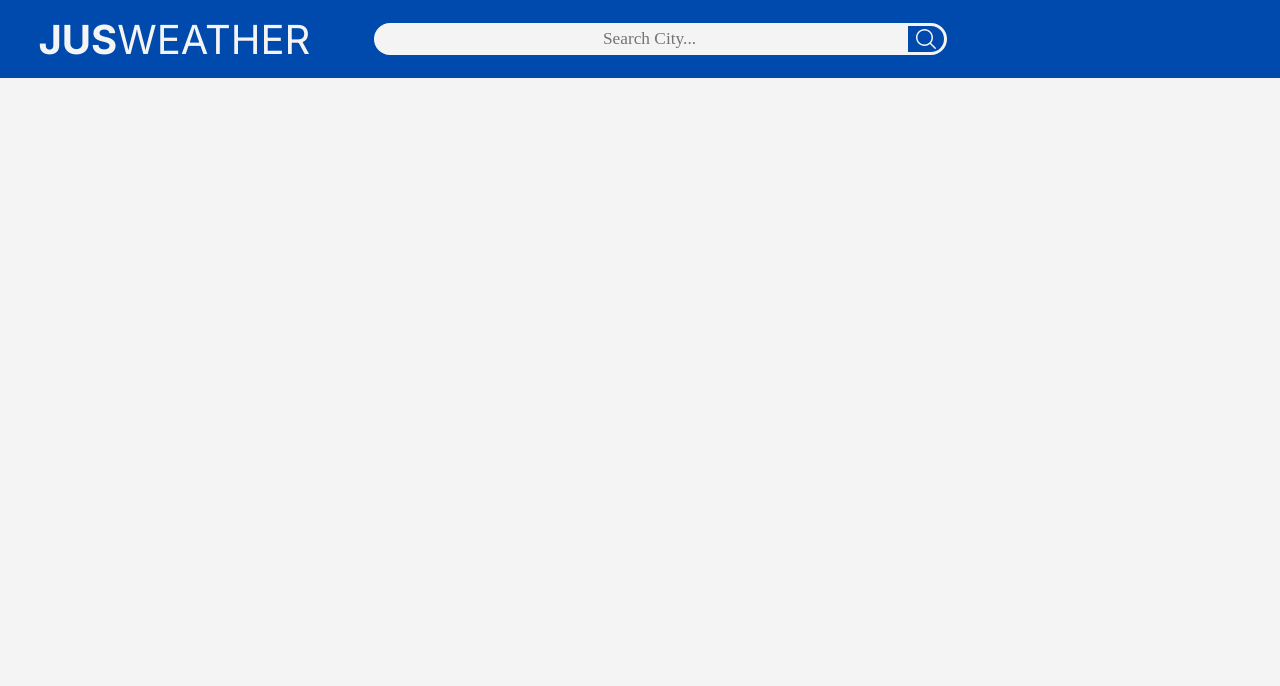
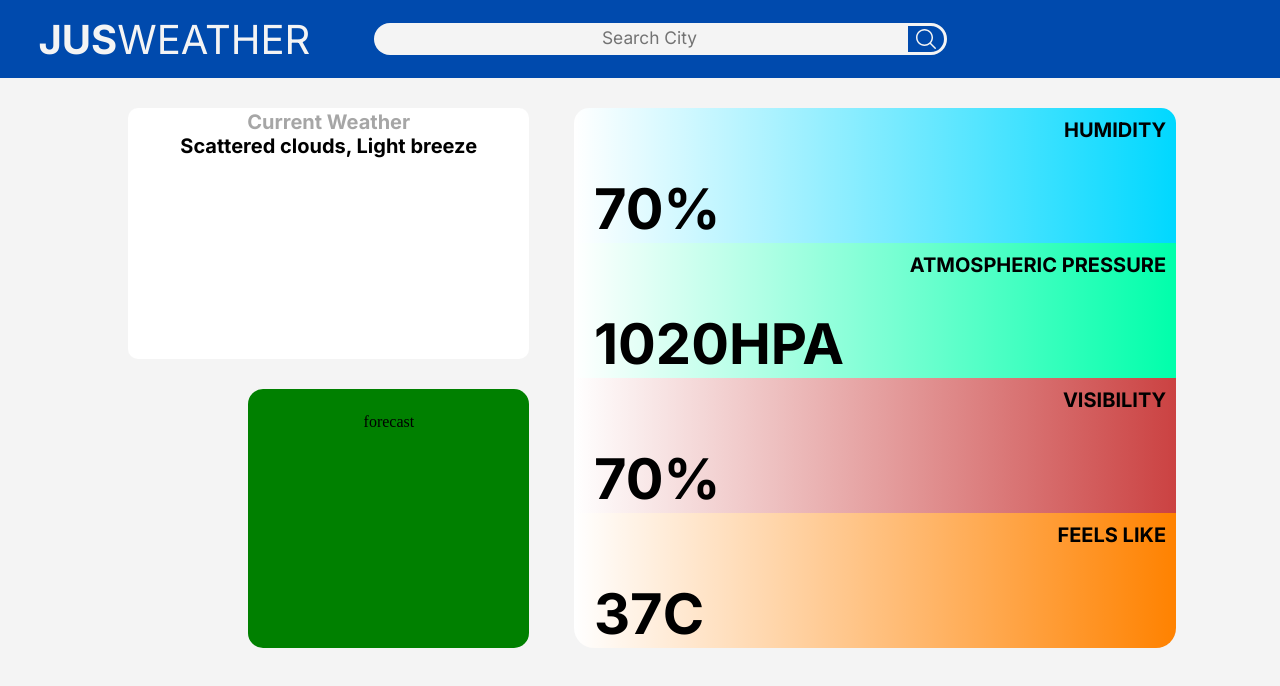
Before and after one commit to KQFoo/real-time-weather-web, a plain HTML site: page code/Frontend/webpage.html in a window 1280 px wide. Shown: the top 686 px of the page. Drawn offline with Linux system fonts and the light colour scheme.

Commit message:
Webpage 70%

```diff
--- a/code/Frontend/webpage.html
+++ b/code/Frontend/webpage.html
@@ -13,15 +13,56 @@
         <div class="title">
             <p class="firstStyle">Jus</p><p class="secondStyle">Weather</p>
         </div>
-        <div class="searchBar">
-            <input type="text" class="barStyle" placeholder="Search City...">
-            <button type="submit" class="barStyle">
+        <div name="location"class="searchBar">
+            <input type="text" class="barStyle" placeholder="Search City">
+            <button type="submit" class="barStyle" name="location">
                 <svg class="magnifier" clip-rule="evenodd" fill-rule="evenodd" stroke-linejoin="round" stroke-miterlimit="2" viewBox="0 0 24 24" xmlns="http://www.w3.org/2000/svg">
                     <path d="m15.97 17.031c-1.479 1.238-3.384 1.985-5.461 1.985-4.697 0-8.509-3.812-8.509-8.508s3.812-8.508 8.509-8.508c4.695 0 8.508 3.812 8.508 8.508 0 2.078-.747 3.984-1.985 5.461l4.749 4.75c.146.146.219.338.219.531 0 .587-.537.75-.75.75-.192 0-.384-.073-.531-.22zm-5.461-13.53c-3.868 0-7.007 3.14-7.007 7.007s3.139 7.007 7.007 7.007c3.866 0 7.007-3.14 7.007-7.007s-3.141-7.007-7.007-7.007z" fill-rule="nonzero"/>
                 </svg>
             </button>
         </div>
     </header>
+    <div class="weather">
+        <div class="main-weather">
+            <div class="current">
+               <div class="upper-current">
+                <div class="weather-title">
+                    Current Weather
+                </div>
+                <div class="weather-description">
+                    Scattered clouds, Light breeze
+                </div>
+               </div>
+               <div class="lower-current">
+
+               </div>
+            </div>
+            <div class="forecast">
+                <p>forecast</p>
+            </div>
+        </div>
+        <div class="weather-board">
+            <div class="humidity board">
+                <div class="board-text top-text">Humidity</div>
+                <div class="value"> 70%</div>
+            </div>
+            <div class="pressure board">
+                <div class="board-text">Atmospheric Pressure</div>
+                <div class="value"> 1020hPa</div>
+            </div>
+            <div class="visibility board">
+                <div class="board-text">visibility</div>
+                <div class="value"> 70%</div>
+            </div>
+            <div class="feeling board">
+                <div class="board-text">Feels Like</div>
+                <div class="value"> 37C</div>
+            </div>
+        </div>
+
+
+
+    </div>
 </body>
 
 
--- a/code/Frontend/webstyles.css
+++ b/code/Frontend/webstyles.css
@@ -10,14 +10,12 @@ body
 
 .header
 {
-    margin-top: 40px;
     padding-left: 3%;
     height: 100px;
     max-height: 13%;
-    overflow: hidden;
     background-color: #004AAD;
+    width: 100%;
     margin: 0;
-    width: 100%;
     color: #f4f4f4;
     display: flex;
     align-items: center;
@@ -71,7 +69,7 @@ input::placeholder
 {
     color: #737373;
     text-align: center;
-    font-family: 'DM Sans';
+    font-family: 'Inter';
     font-size: 130%;
     height: fit-content;
     padding-left: 10px;
@@ -83,3 +81,157 @@ input::placeholder
     width: 24px;
     height: 24px;
 }
+.weather
+{
+    margin-left: 10%;
+    margin-right: 10%;
+    height: 100%;
+    margin-top: 0;
+    display: flex;
+
+}
+.main-weather
+{
+    margin-right:2%;
+    text-align: center;
+    width: 40%;
+    height: 100%;
+    display: flex;
+    flex-direction: column;
+    align-items: end;
+}
+.current
+{
+    background-color: white;
+    height: 50%;
+    width: 100%;
+    display: flex;
+    margin-top: 30px;
+    margin-bottom: 30px;
+    border-radius: 10px;
+    transition: 0.15s;
+}
+
+.current:hover
+{
+    background-color:#004AAD66;
+    .upper-current{color: white;}
+    .weather-title{color: white;}
+    border: solid black;
+
+}
+.upper-current
+{
+    width: 100%;
+    height: 25%;
+    border-radius: 15px;
+    font-family: 'Inter';
+}
+
+.weather-title
+{
+    padding-top: 2px;
+    font-size: 20px;
+    font-weight: bold;
+    vertical-align: top;
+    color: #a6a6a6;
+    height: fit-content;
+    max-height: 50%;
+}
+.weather-description
+{
+    font-weight: bold;
+    font-size: 20px;
+    height: 50%;
+}
+.lower-current
+{
+
+    height: 75%;
+}
+.forecast
+{
+    border-radius: 15px;
+    padding-top: 2%;
+    background-color: green;
+    height: 50%;
+    width: 70%;
+    margin-bottom: 30px;
+}
+
+
+
+
+
+
+.weather-board
+{
+    padding-right: 0;
+    box-sizing: border-box;
+    padding-top:30px;
+    padding-bottom: 30px;
+    text-align: center;
+    width: 60%;
+    height: 100%;
+    display: flex;
+    flex-direction: column;
+}
+.board
+{
+    margin-left: 8%;
+    height: 25%;
+    align-self: center;
+    text-transform: uppercase;
+    font-weight: bold;
+    font-family: 'Inter';
+    width: 100%;
+    background-color: white;
+}
+.humidity
+{
+    background-image: linear-gradient(90deg,#00d8ff00,#00d8ff33,#00d8ff66,#00d8ff99,#00d8ffCC,#00d8ffFF);
+    border-radius: 15px 15px 0 0;
+
+
+}
+.board:hover
+{
+    border: solid;
+}
+
+
+
+.pressure
+{
+
+    background-image: linear-gradient(90deg,#00ffab00,#00ffab33,#00ffab66,#00ffab99,#00ffabCC,#00ffabFF);
+}
+.visibility
+{
+    background-image: linear-gradient(90deg,#cb424200,#cb424233,#cb424266,#cb424299,#cb4242CC,#cb4242FF);
+}
+.feeling
+{
+    border-radius: 0 0 20px 20px;
+    background-image: linear-gradient(90deg,#ff820000,#ff820033,#ff820066,#ff820099,#ff8200CC,#ff8200FF);
+}
+.board-text
+{
+    text-align: right;
+    margin-right: 10px;
+    margin-top: 10px;
+    font-size:2.5vh;
+    height: 20%;
+    padding: 0;
+}
+
+.value
+{
+    align-content: end;
+    text-align: left;
+    height: 80%;
+    font-size: 7vh;
+    box-sizing: border-box;
+    padding-bottom: 10px;
+    padding-left:20px;
+}
```
